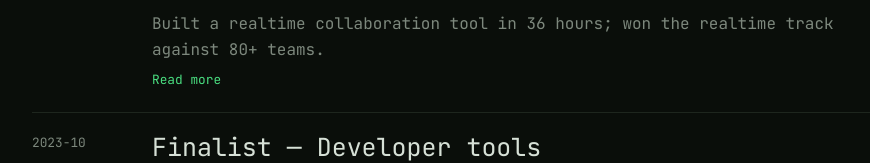
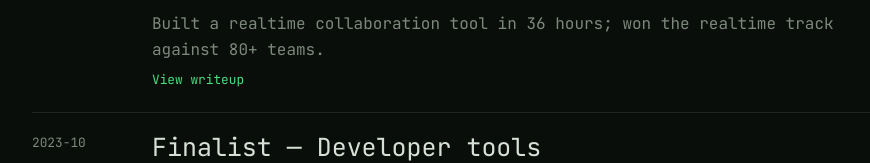
Before and after one commit to ishaansaxena25/portfolio, a Next.js app: page / in a window 1280 px wide. Shown: the part 2071-2234 px from the top of the page, without its empty margins (184-1054 px from the left). Built offline with nearby package versions, Linux system fonts and the light colour scheme.

Commit message:
fix(sections): give project and achievement links descriptive accessible names

```diff
--- a/src/components/sections/Achievements.tsx
+++ b/src/components/sections/Achievements.tsx
@@ -34,9 +34,10 @@ export default function Achievements() {
                   href={item.url}
                   target="_blank"
                   rel="noreferrer noopener"
+                  aria-label={`View the writeup for ${item.title}`}
                   className="mt-2 inline-block text-small text-accent hover:text-accent-dim"
                 >
-                  Read more
+                  View writeup
                 </a>
               ) : null}
             </div>
--- a/src/components/sections/Projects.tsx
+++ b/src/components/sections/Projects.tsx
@@ -39,6 +39,7 @@ export default function Projects() {
                   href={project.liveUrl}
                   target="_blank"
                   rel="noreferrer noopener"
+                  aria-label={`${project.title} — live site`}
                   className="text-accent hover:text-accent-dim"
                 >
                   Live
@@ -49,6 +50,7 @@ export default function Projects() {
                   href={project.repoUrl}
                   target="_blank"
                   rel="noreferrer noopener"
+                  aria-label={`${project.title} — source code`}
                   className="text-accent hover:text-accent-dim"
                 >
                   Code
```
